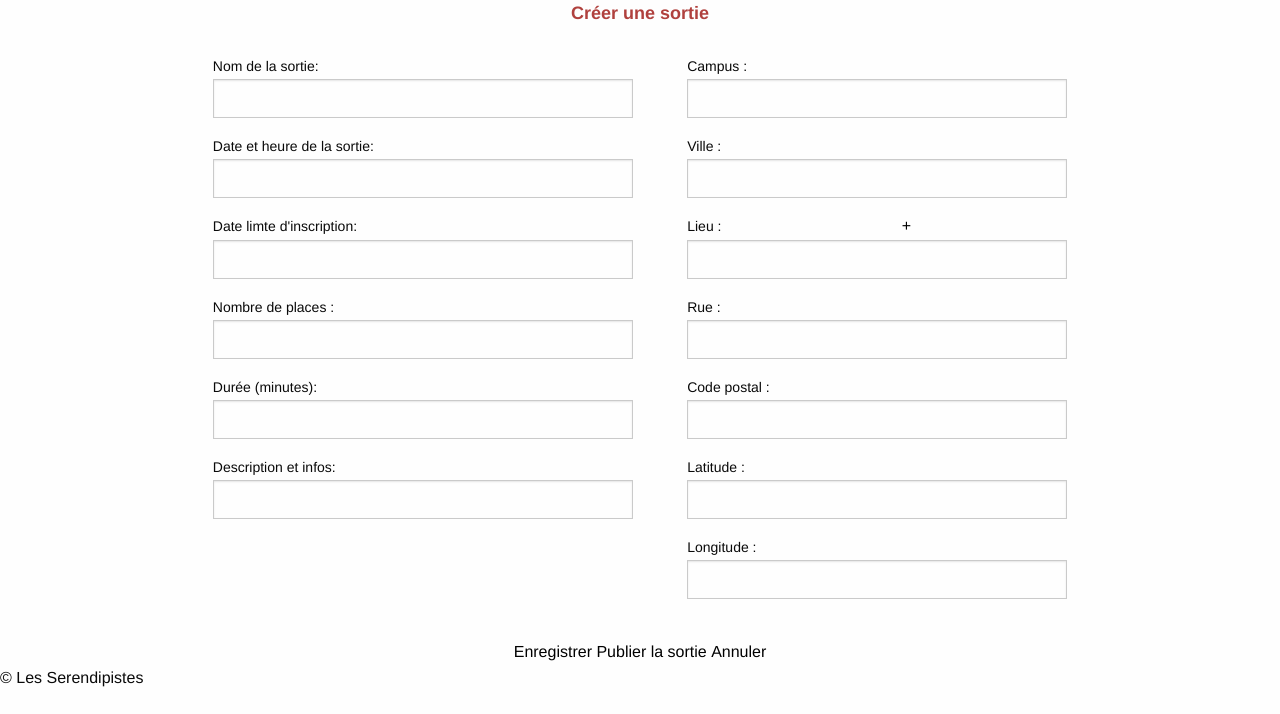
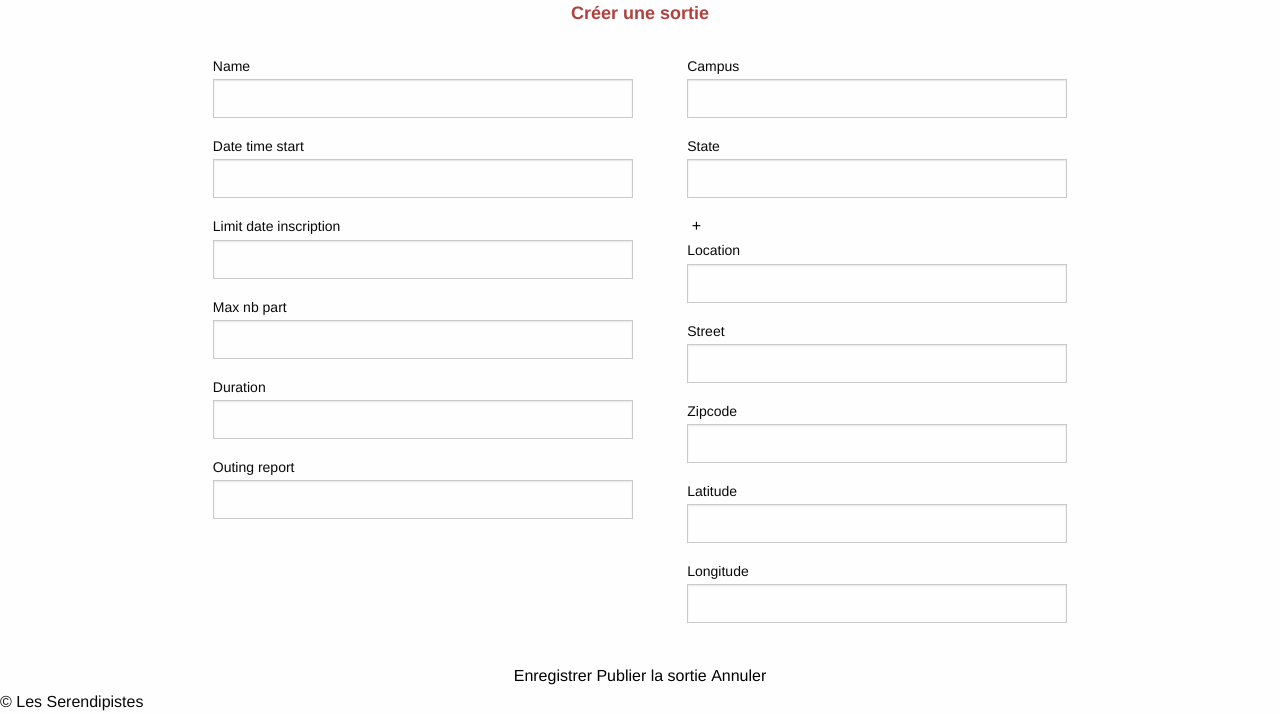
Before and after one commit to Les-Serendipistes/projet-sortir, a Symfony app: template templates/outing/creation.html.twig in a window 1280 px wide. Shown: the part 186-900 px from the top of the page. Before the commit the page ends 873 px from the top, so only its background shows below. Run offline with Twig, Linux system fonts and the light colour scheme; the template is opened without the code that fills it, so the values that code supplies are empty; form fields are guessed from the names that the template uses; some libraries are stand-ins or nearby versions.

Commit message:
update du OutingController.php

```diff
--- a/templates/outing/creation.html.twig
+++ b/templates/outing/creation.html.twig
@@ -20,36 +20,27 @@
         {{ form_start(outingForm) }}
         {{ form_errors(outingForm) }}
         <div class="left-div1 left-text">
-            {{ form_label(outingForm.name, 'Nom de la sortie: ') }}
-            {{ form_widget(outingForm.name) }}
-            {{ form_label(outingForm.dateTimeStart, 'Date et heure de la sortie:') }}
-            {{ form_widget(outingForm.dateTimeStart) }}
-            {{ form_label(outingForm.limitDateInscription, "Date limte d'inscription:") }}
-            {{ form_widget(outingForm.limitDateInscription) }}
-            {{ form_label(outingForm.maxNbPart, 'Nombre de places : ') }}
-            {{ form_widget(outingForm.maxNbPart) }}
-            {{ form_label(outingForm.duration, 'Durée (minutes):') }}
-            {{ form_widget(outingForm.duration) }}
-            {{ form_label(outingForm.outingReport, 'Description et infos: ') }}
-            {{ form_widget(outingForm.outingReport) }}
+            {{ form_row(outingForm.name) }}
+            {{ form_row(outingForm.dateTimeStart) }}
+            {{ form_row(outingForm.limitDateInscription) }}
+            {{ form_row(outingForm.maxNbPart) }}
+            {{ form_row(outingForm.duration) }}
+            {{ form_row(outingForm.outingReport) }}
         </div>
 
         <div class="right-div1 right-text">
-            {{ form_label(outingForm.campus, 'Campus :') }}
-            {{ form_widget(outingForm.campus) }}
-            {{ form_label(outingForm.state, 'Ville :') }}
-            {{ form_widget(outingForm.state) }}
+            {{ form_row(outingForm.campus) }}
+            {{ form_row(outingForm.state) }}
             <span>&nbsp;<button>+</button></span>
-            {{ form_label(outingForm.location, 'Lieu :') }}
-            {{ form_widget(outingForm.location) }}
-            {{ form_label(outingForm.street, 'Rue :') }}
-            {{ form_widget(outingForm.street) }}
-            {{ form_label(outingForm.zipcode, 'Code postal :') }}
-            {{ form_widget(outingForm.zipcode) }}
-            {{ form_label(outingForm.latitude, 'Latitude :') }}
-            {{ form_widget(outingForm.latitude) }}
-            {{ form_label(outingForm.longitude, 'Longitude :') }}
-            {{ form_widget(outingForm.longitude) }}
+            {{ form_row(outingForm.location) }}
+
+            {{ form_row(outingForm.street) }}
+
+
+            {{ form_row(outingForm.zipcode) }}
+
+            {{ form_row(outingForm.latitude) }}
+            {{ form_row(outingForm.longitude) }}
 
         </div>
         <div class="div_button">
```
Also changed, not shown: src/Controller/OutingController.php (+18 -9 lines), src/Form/OutingType.php (+17 -3 lines).
